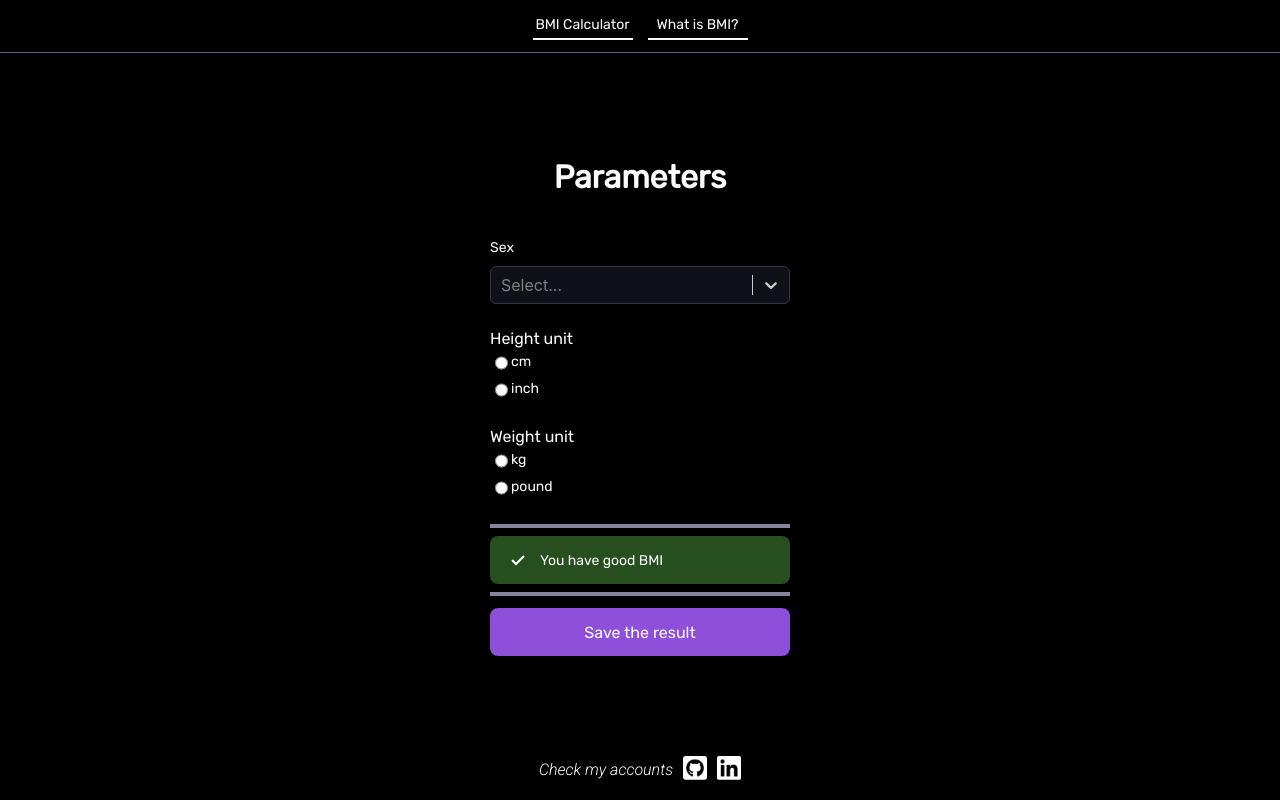
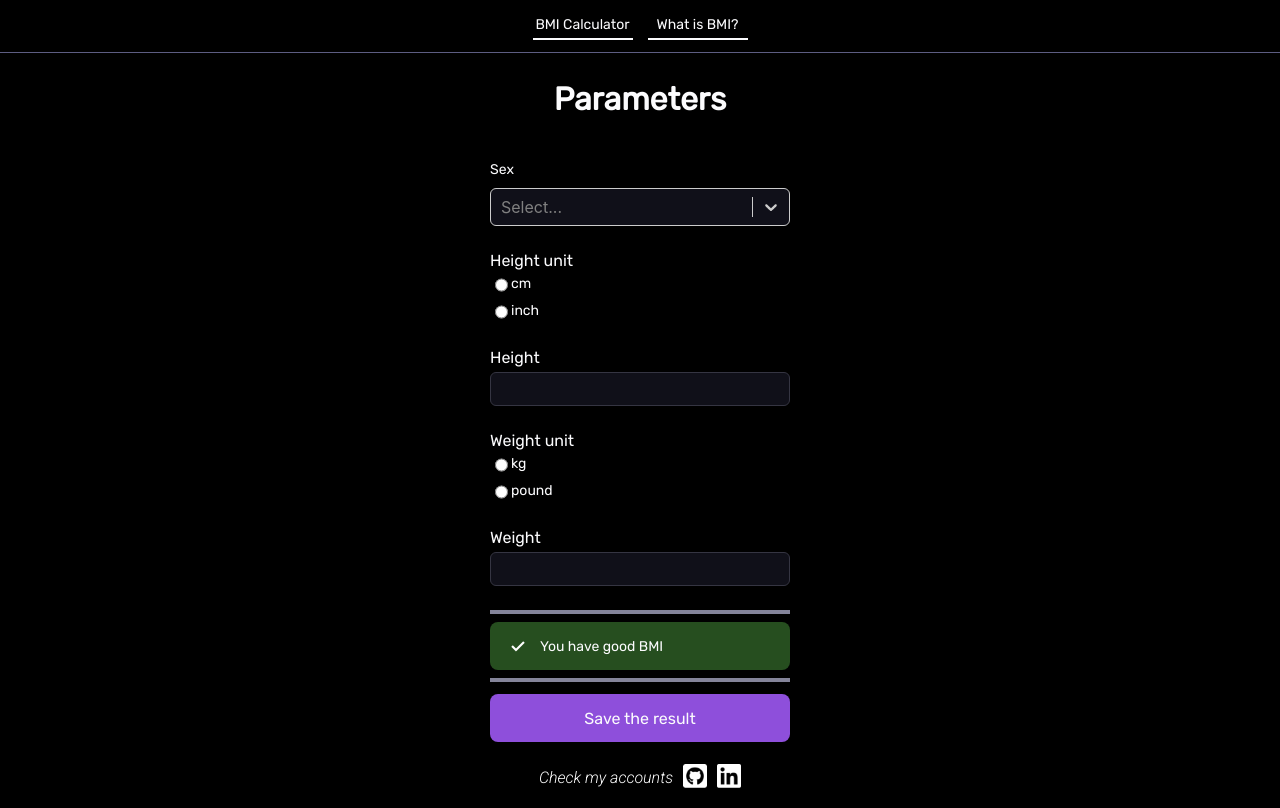
Before and after one commit to WeronikaCzepiela/bmi-calculator, a React (Create React App) app: page / in a window 1280 px wide. Built offline with nearby package versions, Linux system fonts and the light colour scheme.

Commit message:
Add text input components

```diff
--- a/src/App.scss
+++ b/src/App.scss
@@ -1,8 +1,8 @@
 .App {
   background-color: #000000;
   width: 100%;
-  height: 100vh;
-  min-height: 100%;
+  height: 100%;
+  min-height: 100vh;
   display: flex;
   flex-direction: column;
   justify-content: space-between;
--- a/src/components/DataAndResult/Data/Data.jsx
+++ b/src/components/DataAndResult/Data/Data.jsx
@@ -1,7 +1,8 @@
 import './Data.scss'
 import { Text } from '../../Text/Text'
-import { SelectInput } from './SelectInput/SelectInput'
-import { RadioGroup } from './RadioGroup/RadioGroup'
+import { SelectInput } from './SelectInput'
+import { RadioGroup } from './RadioGroup'
+import { TextInput } from './TextInput'
 
 export const Data = () => {
   const options = [
@@ -21,6 +22,7 @@ export const Data = () => {
         name={'height'}
         title={'Height unit'}
       />
+      <TextInput text={'Height'} onChange={(newValue) => console.log(newValue)} />
       <RadioGroup
         onChange={(newValue) => console.log(newValue)}
         options={[
@@ -30,6 +32,7 @@ export const Data = () => {
         name={'weight'}
         title={'Weight unit'}
       />
+      <TextInput text={'Weight'} onChange={(newValue) => console.log(newValue)} />
     </div>
   )
 }
--- a/src/components/DataAndResult/Data/RadioGroup/RadioGroup.jsx
+++ b/src/components/DataAndResult/Data/RadioGroup.jsx
@@ -1,5 +1,5 @@
 import './RadioGroup.scss'
-import { Text } from '../../../Text/Text'
+import { Text } from '../../Text/Text'
 
 export const RadioGroup = ({ options, name, title, onChange }) => {
   const handleChange = (selectedOption) => {
--- a/src/components/DataAndResult/Data/SelectInput/SelectInput.jsx
+++ b/src/components/DataAndResult/Data/SelectInput.jsx
@@ -1,6 +1,6 @@
 import ReactSelect from 'react-select'
 import './SelectInput.scss'
-import { Text } from '../../../Text/Text'
+import { Text } from '../../Text/Text'
 
 export const SelectInput = ({ options, text, onChange }) => {
   const handleChange = (selectedOption) => {
@@ -28,7 +28,8 @@ export const SelectInput = ({ options, text, onChange }) => {
       ...defaultStyles,
       defaultStyles,
       backgroundColor: '#101019',
-      borderColor: '#353542',
+      // borderColor: '#353542',
+
       textColor: '#AAAABF',
       borderRadius: 6,
     }),
--- /dev/null
+++ b/src/components/DataAndResult/Data/TextInput.jsx
@@ -0,0 +1,14 @@
+import './TextInput.scss'
+import { Text } from '../../Text/Text'
+
+export const TextInput = ({ text, onChange }) => {
+  const handleChange = (event) => {
+    console.log(event.target.value)
+  }
+  return (
+    <div className={'input'}>
+      <Text type={'l'}>{text}</Text>
+      <input className={'input-group'} type={'number'} onInput={handleChange} />
+    </div>
+  )
+}
--- /dev/null
+++ b/src/components/DataAndResult/Data/TextInput.scss
@@ -0,0 +1,18 @@
+.input {
+  display: flex;
+  width: 300px;
+  flex-direction: column;
+  margin: 12px 0;
+
+  &-group {
+    //border: none;
+    margin-top: 5px;
+    height: 30px;
+    background-color: #101019;
+    border-radius: 6px;
+    color: #AAAABF;
+    outline: none;
+    border: 1px solid #353542;
+    padding-left: 10px;
+  }
+}
```
Also changed, not shown: src/components/DataAndResult/Data/RadioGroup.scss (renamed from src/components/DataAndResult/Data/RadioGroup/RadioGroup.scss), src/components/DataAndResult/Data/SelectInput.scss (renamed from src/components/DataAndResult/Data/SelectInput/SelectInput.scss).
